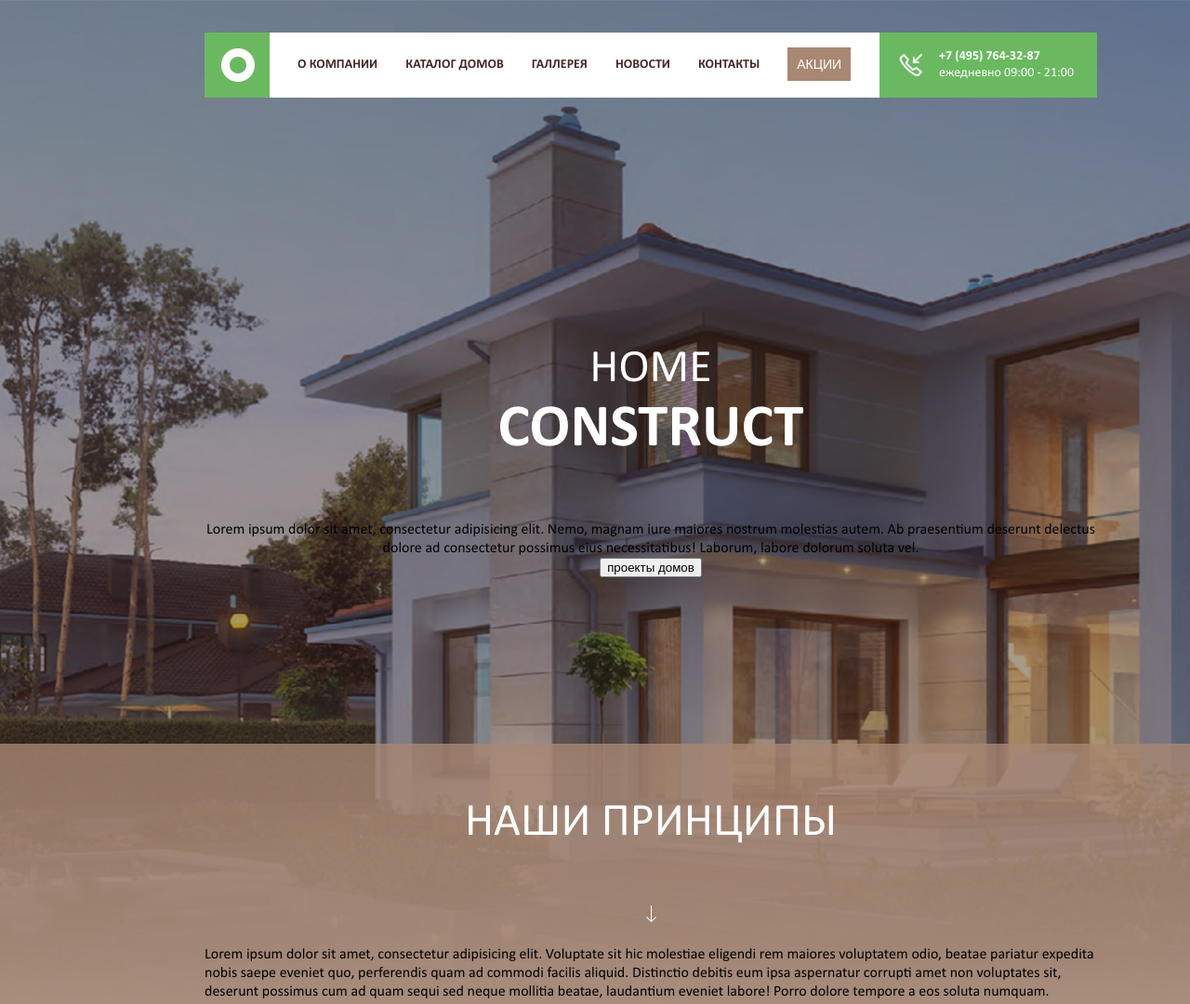
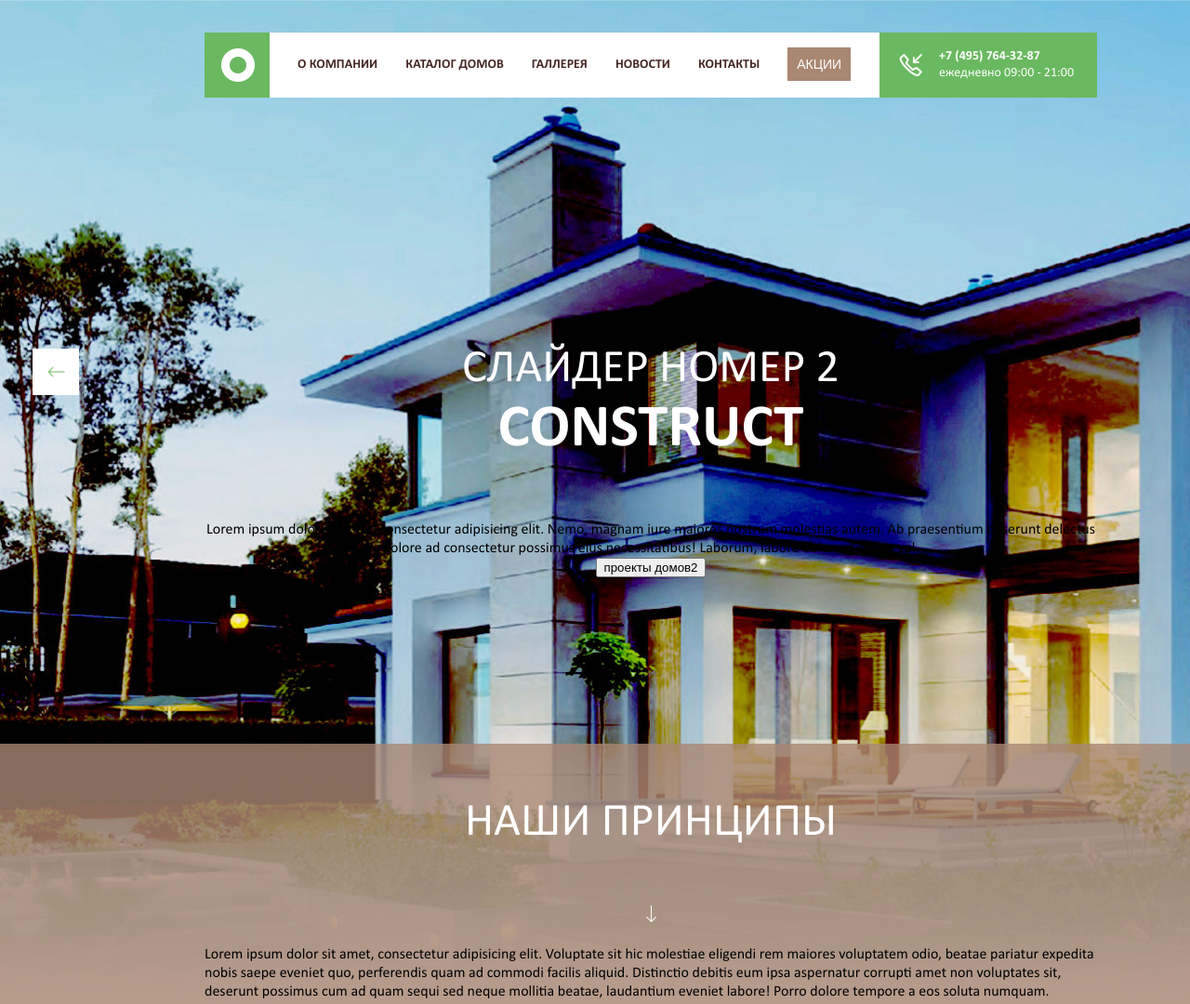
Before and after one commit to alexandershustik/home, a website: page app/jade/index.jade in a window 1280 px wide. Shown: the top 1080 px of the page at 93% size. Drawn offline with nearby package versions, Linux system fonts and the light colour scheme; files that its build step writes are made by us from their sources; files whose address does not match are found by name.

Commit message:
верстка слайдера

```diff
--- a/app/jade/index.jade
+++ b/app/jade/index.jade
@@ -11,46 +11,51 @@ body
 			img(src="img/slide1.jpg", alt="", data-slide="0").active
 			img(src="img/slide2.jpg", alt="", data-slide="1")
 			img(src="img/slide3.jpg", alt="", data-slide="2")
-		.slider-body
-			.menu
-				.logo-wrap
-					i.sprite.sprite-logo
-				.list-wrap
-					ul
-						li
-							a(href="#") о компании
-						li
-							a(href="#") каталог домов
-						li
-							a(href="#") галлерея
-						li
-							a(href="#") новости
-						li
-							a(href="#") контакты
-						li.mod
-							a(href="#") акции
-				.phone-wrap
-					p
-						a(href="#") +7 (495) 764-32-87
-						|ежедневно 09:00 - 21:00
-			.lead-text(data-slide="0").active
-				p.slider-header
-					span home
-					|construct
-				p.slider-text  Lorem ipsum dolor sit amet, consectetur adipisicing elit. Nemo, magnam iure maiores nostrum molestias autem. Ab praesentium deserunt delectus dolore ad consectetur possimus eius necessitatibus! Laborum, labore dolorum soluta vel.
-				button.btn-primary проекты домов
-			.lead-text(data-slide="1")
-				p.slider-header
-					span Слайдер номер 2
-					|construct
-				p.slider-text  Lorem ipsum dolor sit amet, consectetur adipisicing elit. Nemo, magnam iure maiores nostrum molestias autem. Ab praesentium deserunt delectus dolore ad consectetur possimus eius necessitatibus! Laborum, labore dolorum soluta vel.
-				button.btn-primary проекты домов2
-			.lead-text(data-slide="2")
-				p.slider-header
-					span home3
-					|construct
-				p.slider-text  Lorem ipsum dolor sit amet, consectetur adipisicing elit. Nemo, magnam iure maiores nostrum molestias autem. Ab praesentium deserunt delectus dolore ad consectetur possimus eius necessitatibus! Laborum, labore dolorum soluta vel.
-				button.btn-primary проекты домов3
+		.slider-btn-wrap
+			.slider-arr-wrap.left
+				i.sprite.sprite-green-bottom-arrow
+			.slider-arr-wrap.right
+				i.sprite.sprite-green-bottom-arrow
+			.slider-body
+				.menu
+					.logo-wrap
+						i.sprite.sprite-logo
+					.list-wrap
+						ul
+							li
+								a(href="#") о компании
+							li
+								a(href="#") каталог домов
+							li
+								a(href="#") галлерея
+							li
+								a(href="#") новости
+							li
+								a(href="#") контакты
+							li.mod
+								a(href="#") акции
+					.phone-wrap
+						p
+							a(href="#") +7 (495) 764-32-87
+							|ежедневно 09:00 - 21:00
+				.lead-text(data-slide="0").active
+					p.slider-header
+						span home
+						|construct
+					p.slider-text  Lorem ipsum dolor sit amet, consectetur adipisicing elit. Nemo, magnam iure maiores nostrum molestias autem. Ab praesentium deserunt delectus dolore ad consectetur possimus eius necessitatibus! Laborum, labore dolorum soluta vel.
+					button.btn-primary проекты домов
+				.lead-text(data-slide="1")
+					p.slider-header
+						span Слайдер номер 2
+						|construct
+					p.slider-text  Lorem ipsum dolor sit amet, consectetur adipisicing elit. Nemo, magnam iure maiores nostrum molestias autem. Ab praesentium deserunt delectus dolore ad consectetur possimus eius necessitatibus! Laborum, labore dolorum soluta vel.
+					button.btn-primary проекты домов2
+				.lead-text(data-slide="2")
+					p.slider-header
+						span home3
+						|construct
+					p.slider-text  Lorem ipsum dolor sit amet, consectetur adipisicing elit. Nemo, magnam iure maiores nostrum molestias autem. Ab praesentium deserunt delectus dolore ad consectetur possimus eius necessitatibus! Laborum, labore dolorum soluta vel.
+					button.btn-primary проекты домов3
 		.slider-footer
 			p.like-header наши принципы
 			p.slider-text Lorem ipsum dolor sit amet, consectetur adipisicing elit. Voluptate sit hic molestiae eligendi rem maiores voluptatem odio, beatae pariatur expedita nobis saepe eveniet quo, perferendis quam ad commodi facilis aliquid. Distinctio debitis eum ipsa aspernatur corrupti amet non voluptates sit, deserunt possimus cum ad quam sequi sed neque mollitia beatae, laudantium eveniet labore! Porro dolore tempore a eos soluta numquam.
--- a/app/js/common.js
+++ b/app/js/common.js
@@ -3,7 +3,7 @@
 var slideDomCount = $('.slides img').length;
 activeSlide = 0;
 
-//interval =  setInterval( changeSlide, 4000);
+interval =  setInterval( changeSlide, 4000);
 
 function changeSlide(){
 	slideDomEl = '.slides img[data-slide=' + activeSlide + ']';
@@ -12,30 +12,29 @@ function changeSlide(){
 	$('.slides img').removeClass('active');
 	$('.slides img').removeClass('left');
 	$('.lead-text').removeClass('active');
-	$('.lead-text').removeClass('left');
 
 	$(slideDomEl).addClass('active');
 	$(slideDomEl2).addClass('active');
 
-	//(activeSlide <= 0) ? $('.arrows-wrap span.left').attr('data-slide', slideDomCount - 1) : $('.arrows-wrap span.left').attr('data-slide', activeSlide - 1);
-	//(activeSlide >= slideDomCount - 1) ? $('.arrows-wrap span.right').attr('data-slide', 0) : $('.arrows-wrap span.right').attr('data-slide', parseInt(activeSlide) + 1);
+	(activeSlide <= 0) ? $('.slider-arr-wrap.left').attr('data-slide', slideDomCount - 1) : $('.slider-arr-wrap.left').attr('data-slide', activeSlide - 1);
+	(activeSlide >= slideDomCount - 1) ? $('.slider-arr-wrap.right').attr('data-slide', 0) : $('.slider-arr-wrap.right').attr('data-slide', parseInt(activeSlide) + 1);
 
 	(activeSlide <= 0) ? $('.slides img:last-child').addClass('left') : $(slideDomEl).prev().addClass('left');
-	(activeSlide <= 0) ? $('.lead-text:last-child').addClass('left') : $(slideDomEl2).prev().addClass('left');
+	//(activeSlide <= 0) ? $('.lead-text:last-child').addClass('left') : $(slideDomEl2).prev().addClass('left');
 
 	(activeSlide < slideDomCount - 1) ? activeSlide++ : activeSlide = 0;
 
 }
 changeSlide();
 
-$('.arrows-wrap span.left').click(function(){
-	activeSlide = $('.arrows-wrap span.left').attr('data-slide');
+$('.slider-arr-wrap.left').click(function(){
+	activeSlide = $('.slider-arr-wrap.left').attr('data-slide');
 	interval = clearInterval(interval);
 	changeSlide();
 	interval =  setInterval( changeSlide, 4000);
 });
-$('.arrows-wrap span.right').click(function(){
-	activeSlide = $('.arrows-wrap span.right').attr('data-slide');
+$('.slider-arr-wrap.right').click(function(){
+	activeSlide = $('.slider-arr-wrap.right').attr('data-slide');
 	interval = clearInterval(interval);
 	changeSlide();
 	interval =  setInterval( changeSlide, 4000);
--- a/app/sass/main.sass
+++ b/app/sass/main.sass
@@ -56,6 +56,35 @@ body
 		&.left
 			left: -100%
 			z-index: 0
+.slider-btn-wrap
+	position: relative
+.slider-arr-wrap
+	position: absolute
+	background: #fff
+	width: 50px
+	height: 50px
+	top: 0
+	bottom: 0
+	margin: auto
+	z-index: 10
+	transition: .2s
+	&:hover
+		background: $menu-color
+	i
+		position: absolute
+		top: 0
+		bottom: 0
+		left: 0
+		right: 0
+		margin: auto
+	&.left
+		left: 35px
+		i
+			transform: rotate(90deg)
+	&.right
+		right: 35px
+		i
+			transform: rotate(-90deg)
 .slider-body
 	height: 100vh
 	min-height: 700px
```
Also changed, not shown: app/css/main.css, app/index.html.
